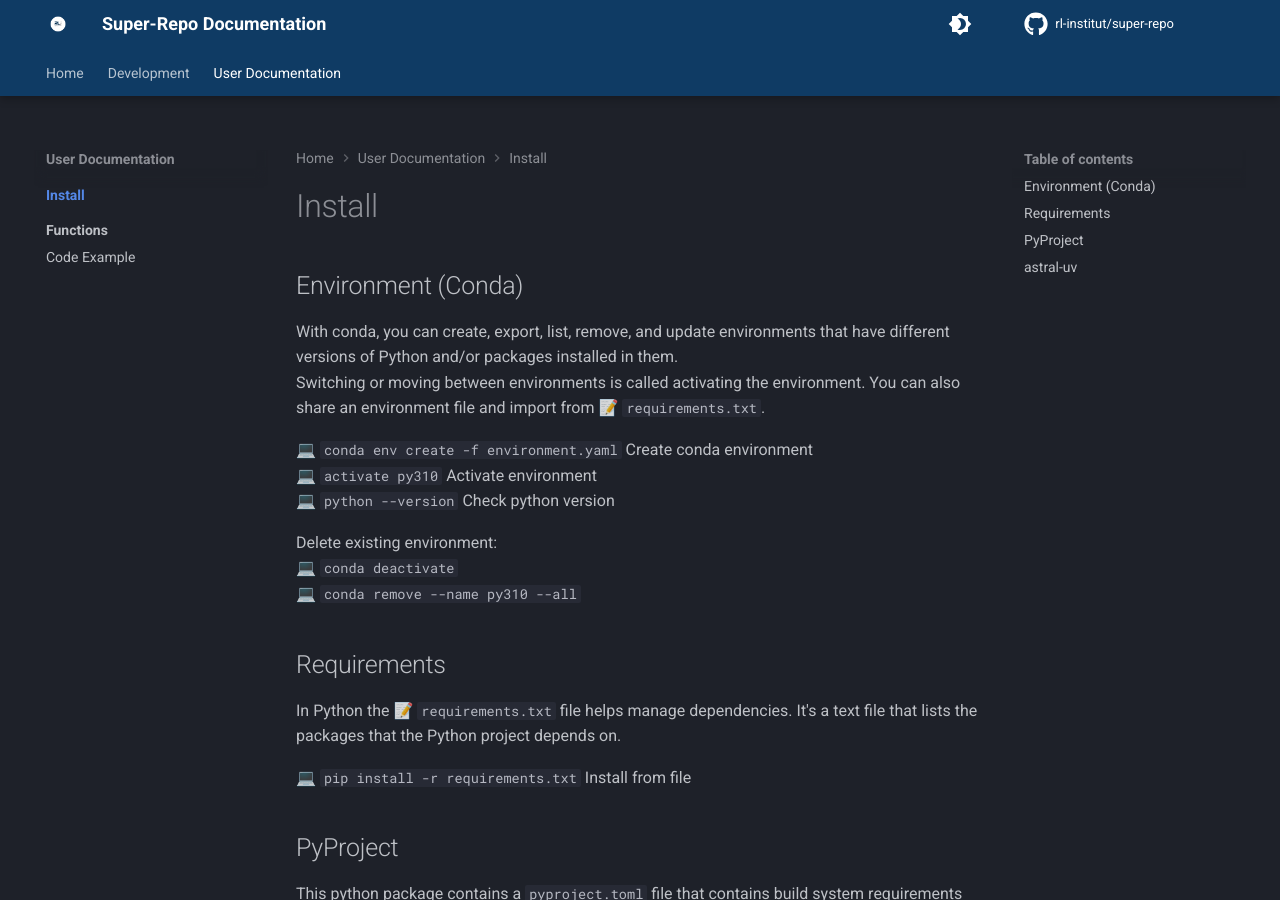
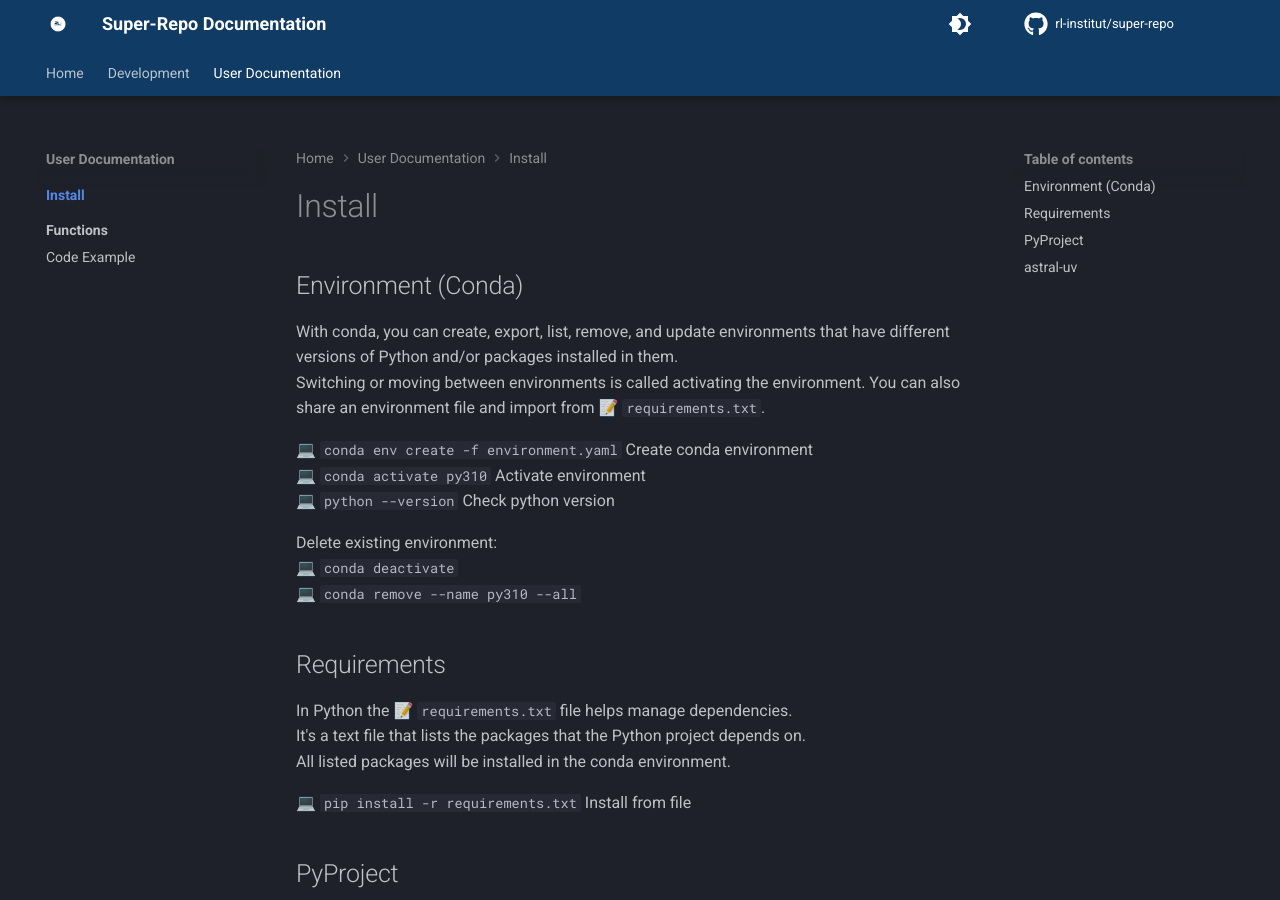
Before and after one commit to rl-institut/super-repo, an MkDocs documentation site: the page built from docs/user_documentation/install/index.md, in a window 1280 px wide and 900 px high. Built offline with MkDocs 1.6.1 and Material for MkDocs 9.7.7, drawn with Linux system fonts in a browser that asks for light colours; comment, search, counter and statistics services are not loaded; the version menu is left out.

Commit message:
Update conda docs #24

```diff
--- a/docs/user_documentation/install/index.md
+++ b/docs/user_documentation/install/index.md
@@ -8,7 +8,7 @@ Switching or moving between environments is called activating the environment.
 You can also share an environment file and import from 📝 `requirements.txt`.
 
 💻 `conda env create -f environment.yaml` Create conda environment <br>
-💻 `activate py310` Activate environment <br>
+💻 `conda activate py310` Activate environment <br>
 💻 `python --version` Check python version
 
 Delete existing environment: <br>
@@ -17,8 +17,9 @@ Delete existing environment: <br>
 
 ## Requirements
 
-In Python the 📝 `requirements.txt` file helps manage dependencies.
-It's a text file that lists the packages that the Python project depends on.
+In Python the 📝 `requirements.txt` file helps manage dependencies. <br>
+It's a text file that lists the packages that the Python project depends on. <br>
+All listed packages will be installed in the conda environment.
 
 💻 `pip install -r requirements.txt` Install from file
 
```
